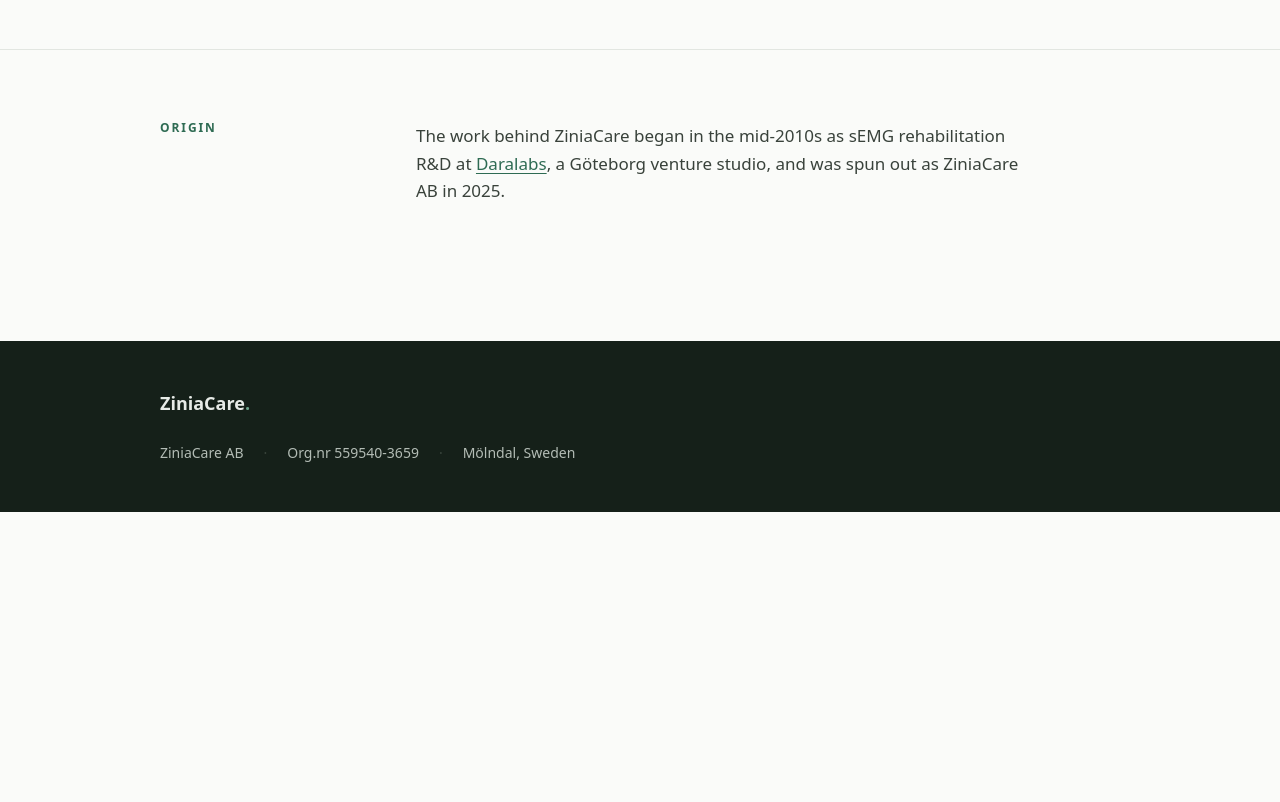
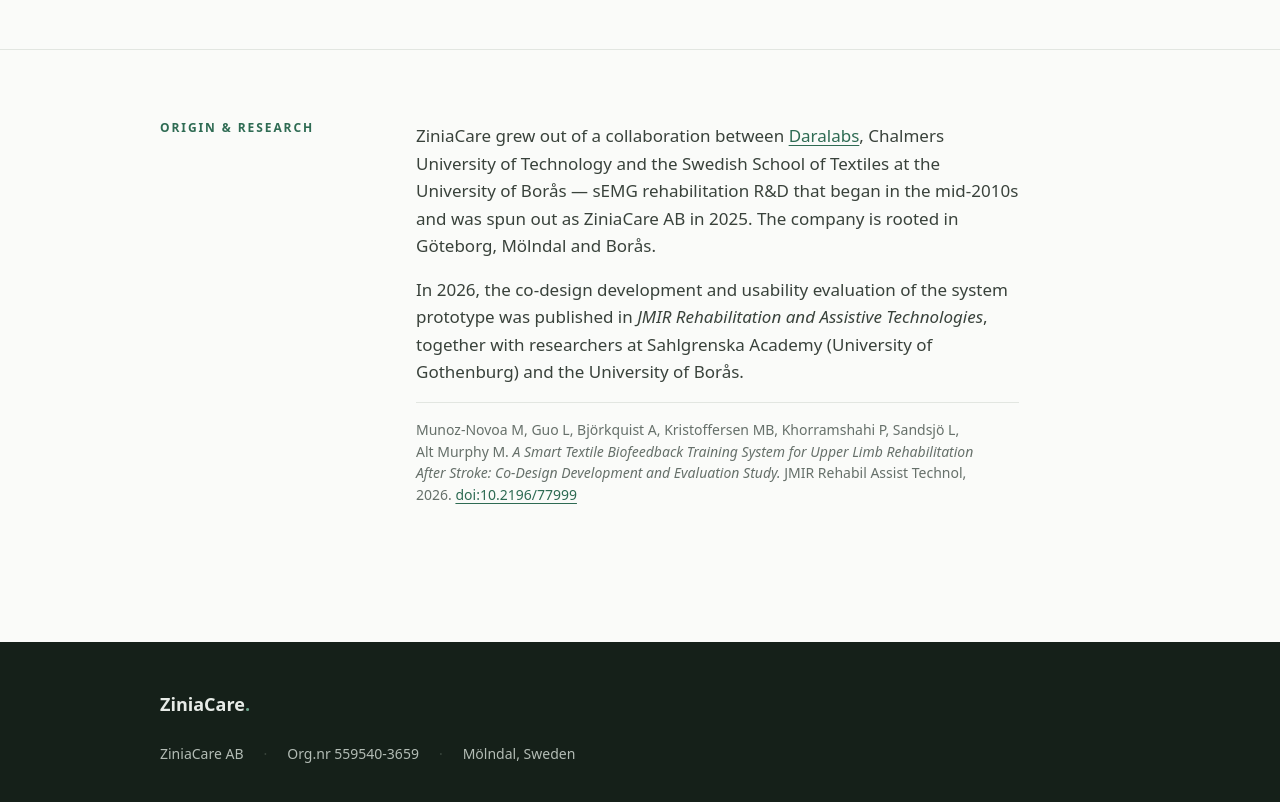
Before and after one commit to ziniacare/ziniacare.com, a plain HTML site: page index.html in a window 1280 px wide. Shown: the part 1060-1862 px from the top of the page. Before the commit the page ends 1572 px from the top, so only its background shows below. Drawn offline with Linux system fonts and the light colour scheme.

Commit message:
Origin & research: Chalmers + Swedish School of Textiles collaboration, JMIR paper citation
Verified against the paper's own affiliation block (doi:10.2196/77999,
published 2026-04-13): Daralabs, Chalmers, University of Boras/Swedish School
of Textiles, Sahlgrenska Academy (University of Gothenburg). Masthead:
three-city identity (Goteborg/Molndal/Boras).

```diff
--- a/index.html
+++ b/index.html
@@ -98,6 +98,16 @@
     .body-col { max-width: 62ch; color: var(--ink-soft); }
     .body-col strong { color: var(--ink); }
 
+    /* Academic citation — smaller, ruled, self-effacing */
+    .citation {
+      margin-top: var(--s4);
+      padding-top: var(--s3);
+      border-top: 1px solid var(--line);
+      font-size: .875rem;
+      color: var(--muted);
+      line-height: 1.55;
+    }
+
     /* Status note — the regulatory line, deliberately quiet but unmissable */
     .status {
       margin-top: var(--s5); padding: var(--s3) var(--s4);
@@ -122,7 +132,7 @@
   <header class="masthead">
     <div class="wrap masthead-inner">
       <span class="wordmark">ZiniaCare<span class="dot">.</span></span>
-      <span class="masthead-loc">Mölndal, Sweden</span>
+      <span class="masthead-loc">Göteborg · Mölndal · Borås</span>
     </div>
   </header>
 
@@ -147,9 +157,11 @@
 
     <section aria-labelledby="origin-h">
       <div class="wrap grid">
-        <h2 class="eyebrow" id="origin-h">Origin</h2>
+        <h2 class="eyebrow" id="origin-h">Origin &amp; research</h2>
         <div class="body-col">
-          <p>The work behind ZiniaCare began in the mid-2010s as sEMG rehabilitation R&amp;D at <a href="https://daralabs.com" rel="noopener">Daralabs</a>, a Göteborg venture studio, and was spun out as ZiniaCare AB in 2025.</p>
+          <p>ZiniaCare grew out of a collaboration between <a href="https://daralabs.com" rel="noopener">Daralabs</a>, Chalmers University of Technology and the Swedish School of Textiles at the University of Borås — sEMG rehabilitation R&amp;D that began in the mid-2010s and was spun out as ZiniaCare AB in 2025. The company is rooted in Göteborg, Mölndal and Borås.</p>
+          <p>In 2026, the co-design development and usability evaluation of the system prototype was published in <em>JMIR Rehabilitation and Assistive Technologies</em>, together with researchers at Sahlgrenska Academy (University of Gothenburg) and the University of Borås.</p>
+          <p class="citation">Munoz-Novoa M, Guo L, Björkquist A, Kristoffersen MB, Khorramshahi P, Sandsjö L, Alt Murphy M. <em>A Smart Textile Biofeedback Training System for Upper Limb Rehabilitation After Stroke: Co-Design Development and Evaluation Study.</em> JMIR Rehabil Assist Technol, 2026. <a href="https://doi.org/10.2196/77999" rel="noopener">doi:10.2196/77999</a></p>
         </div>
       </div>
     </section>
```
